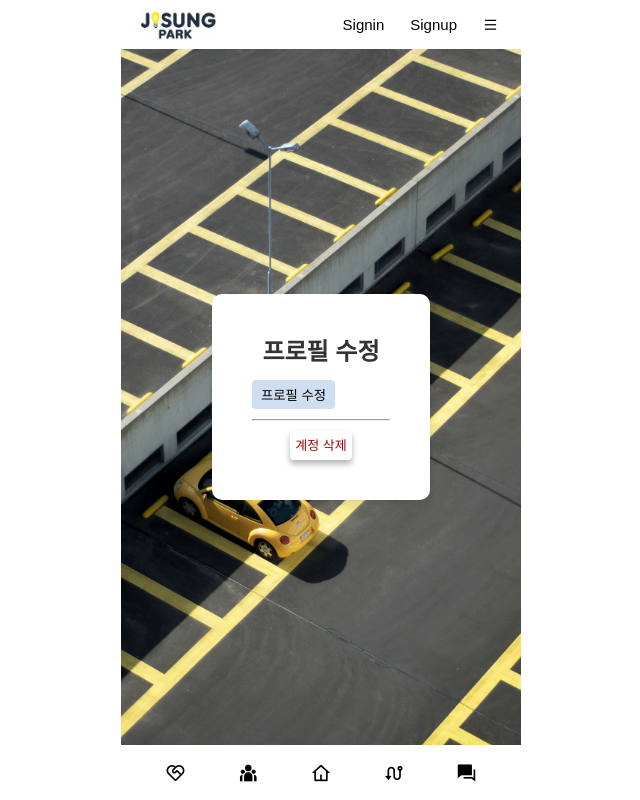
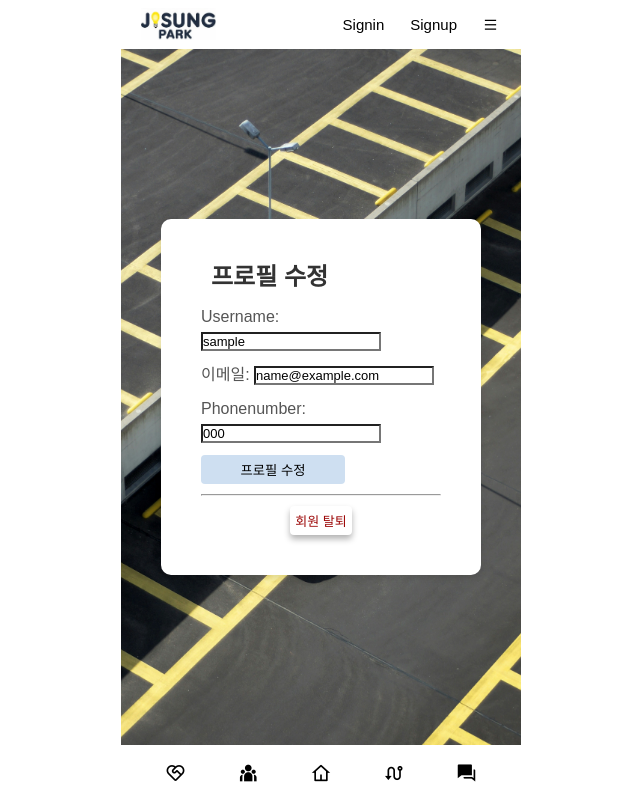
Before and after one commit to pirogramming/JisungPark, a Django app: page /mypage/update/1 in a window 1280 px wide. Shown: the whole page, without its empty margins (319-959 px from the left). Run offline with Django 5.2, Linux system fonts and the light colour scheme; tables that the repository leaves empty hold one stand-in row (values such as "Sample post").

Commit message:
회원 탈퇴 구현

```diff
--- a/demos/forms.py
+++ b/demos/forms.py
@@ -1,5 +1,6 @@
 from django import forms
 from .models import Review, Comment
+from user.models import User
 
 class ReviewForm(forms.ModelForm):
     class Meta:
@@ -13,3 +14,13 @@ class CommentForm(forms.ModelForm):
         widgets = {
             'content': forms.Textarea(attrs={'rows': 2, 'placeholder': '댓글을 입력하세요...'}),
         }
+
+class MyInfoForm(forms.ModelForm):
+    class Meta:
+        model = User
+        fields = ['username','email', 'phonenumber']
+        widgets = {
+            'username': forms.TextInput(attrs={'placeholder': '이름을 입력하세요...'}),
+            'email': forms.EmailInput(attrs={'placeholder': '이메일을 입력하세요...'}),
+            'phonenumber': forms.TextInput(attrs={'placeholder': '전화번호를 입력하세요...'}),
+        }
--- a/demos/urls.py
+++ b/demos/urls.py
@@ -34,4 +34,5 @@ urlpatterns = [
     path('api/toggle_favorite/', toggle_favorite, name='toggle_favorite'),
     path("api/favorites/", get_favorites, name="get_favorites"),
     path("mypage/update/<int:user_id>", views.mypage_detail, name='mypage_detail'),
+    path("accounts/withdraw/<int:user_id>/", withdraw_user, name="withdraw_user")
 ]
--- a/demos/views.py
+++ b/demos/views.py
@@ -9,9 +9,10 @@ from user.models import User
 from .models import UserFavoriteParking, Review, ParkingLot, Post, Comment
 from django.views.decorators.csrf import csrf_exempt
 from django.contrib.auth.decorators import login_required
-from .forms import CommentForm
+from .forms import CommentForm, MyInfoForm
 from .tasks import normalize_phonenumber
 import logging
+from django.contrib.auth import logout
 
 logger = logging.getLogger(__name__)
 # 주소 비교
@@ -382,17 +383,27 @@ def get_parking(request, parking_lot_id):
         return JsonResponse({"error": "해당 주차장이 존재하지 않습니다."}, status=404)
 
 def mypage_detail(request, user_id):
+    user = get_object_or_404(User, id=user_id)  # 사용자 객체 가져오기
+    form = MyInfoForm(instance=user)  # 기존 사용자 정보로 폼 초기화
+
     if request.method == "POST":
-        user = get_object_or_404(User, id=user_id)
+        form = MyInfoForm(request.POST, instance=user)  # 기존 유저 정보 갱신
+        if form.is_valid():
+            form.save()  # 사용자 정보 저장
+            return render(request, "mypage.html", {"user_id": user_id, "form": form, "message": "정보가 수정되었습니다!"})
 
     ctx = {
         "user_id": user_id,
+        "form": form,
     }
-    return render(request, 'mysetting.html', ctx)
+    return render(request, "mysetting.html", ctx)
 
 def withdraw_user(request, user_id):
-    if request.method == "DELETE":
-        user = get_object_or_404(User, id=user_id)
-        user.delete()
-        return redirect("demos:home")
-    return JsonResponse({"error":"해당 유저가 존재하지 않습니다."}, status=400)
+    if request.method == "POST":
+        user = get_object_or_404(User, id=user_id)  # 유저 조회
+        logout(request)  # 로그아웃
+        user.delete()  # 사용자 삭제
+
+        return JsonResponse({"message": "회원 탈퇴가 완료되었습니다."}, status=200)
+
+    return JsonResponse({"error": "잘못된 요청입니다."}, status=400)
--- a/templates/mysetting.html
+++ b/templates/mysetting.html
@@ -11,7 +11,11 @@
           <button type="submit" class="setting_btn">프로필 수정</button>
             <hr>
         </form>
-        <a href="{% url 'account_login'%}" class="delete_btn">계정 삭제</a> <!--url바꿔야대-->
+
+        <form id="withdrawForm" method="POST">
+            {% csrf_token %}
+            <button type="button" onclick="withdrawUser(userId)" class="delete_btn">회원 탈퇴</button>
+        </form>
     </div>
   </div>
   {% endblock %}
@@ -25,4 +29,29 @@
       <a href="{% url 'demos:qna' %}"><i class="ri-question-answer-fill"></i></a>
   </div>
     </footer>
+      {{ user_id | json_script:'userId' }}
+      <script>
+      const userId = parseInt(JSON.parse(document.getElementById("userId").textContent));
+      //console.log(userId);
+      function withdrawUser(userId) {
+    fetch(`/accounts/withdraw/${userId}/`, {
+        method: "POST",
+        headers: { "X-CSRFToken": getCSRFToken() },
+    })
+    .then(response => response.json())
+    .then(data => {
+        if (data.message) {
+            alert("회원 탈퇴가 완료되었습니다.");
+            window.location.href = "/";
+        } else {
+            alert(data.error);
+        }
+    })
+    .catch(error => console.error("탈퇴 실패:", error));
+}
+
+function getCSRFToken() {
+    return document.querySelector("input[name='csrfmiddlewaretoken']").value;
+}
+      </script>
 {% endblock %}
--- a/user/models.py
+++ b/user/models.py
@@ -32,6 +32,15 @@ class UserManager(BaseUserManager):
         user.save(using=self._db)
         return user
 
+    def delete_user(self, user_id):
+        try:
+            user = self.get(id=user_id)  # ID로 사용자 조회
+            user.delete()  # 삭제
+            return True
+        except self.model.DoesNotExist:
+            return False  # 사용자가 존재하지 않음
+
+
 
 class User(AbstractBaseUser, PermissionsMixin):
     email = models.EmailField(
```
Also changed, not shown: demos/migrations/0001_initial.py, demos/migrations/0002_initial.py (added), demos/migrations/0002_parkinglot_available_spots.py (deleted), demos/migrations/0003_alter_parkinglot_available_spots.py (deleted), demos/migrations/0004_alter_parkinglot_available_spots.py (deleted), user/migrations/0001_initial.py.
